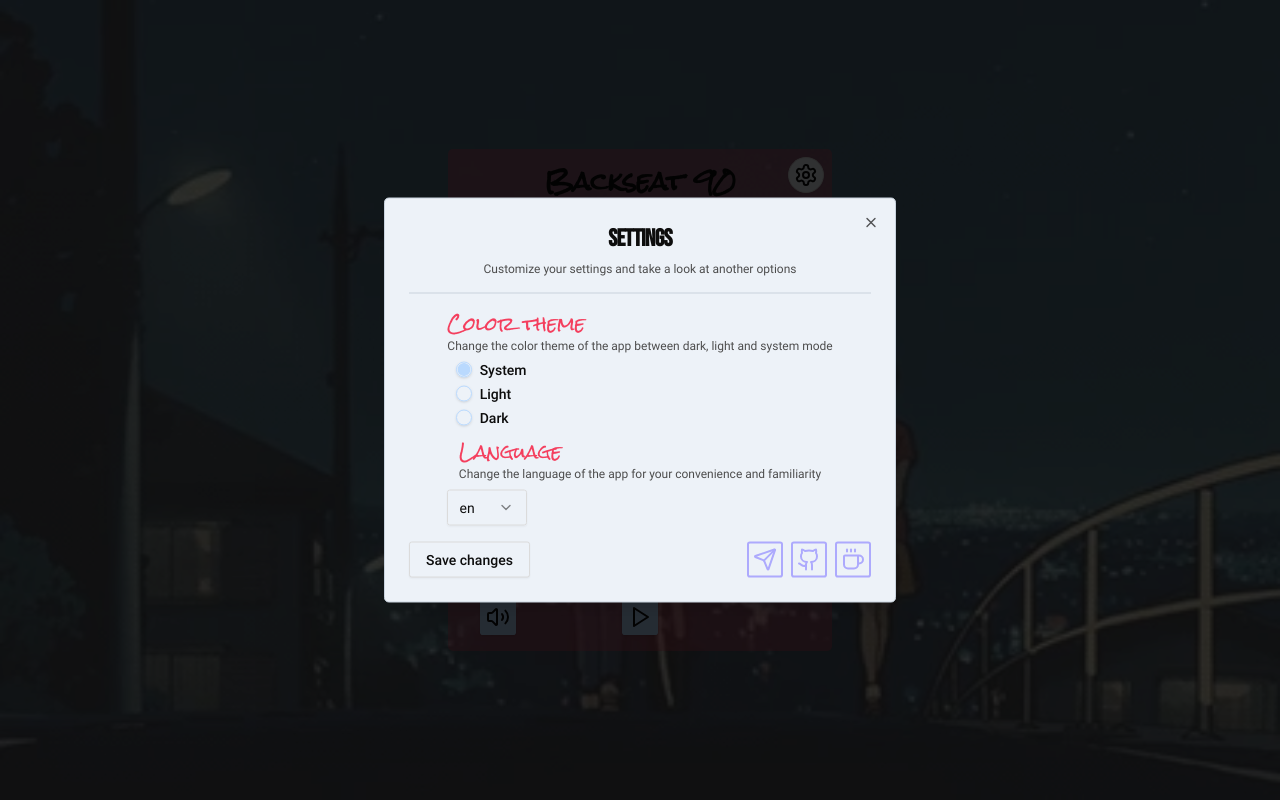
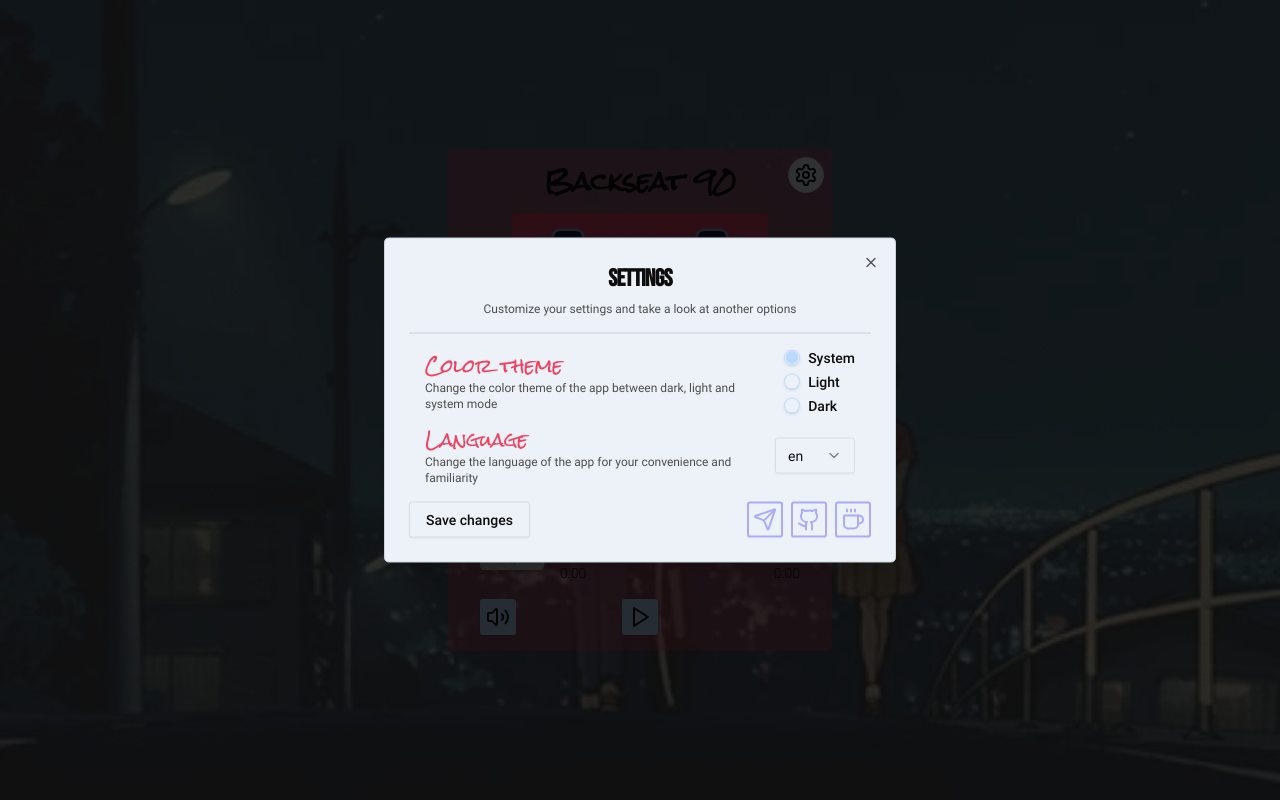
Before and after one commit to unhaten/backseat-90, a Next.js app: page / in a window 1280 px wide. Both pictures are taken after a click on the button 806 px from the left and 175 px from the top of the page. Built offline with nearby package versions, Linux system fonts and the light colour scheme.

Commit message:
now added changes to sm+ screen

```diff
--- a/src/widgets/settings/components/language-change/ui.tsx
+++ b/src/widgets/settings/components/language-change/ui.tsx
@@ -11,7 +11,7 @@ export const LanguageChange = () => {
 	const language = 'en'
 	return (
 		<SettingsContainer>
-			<div className='col-span-3 sm:col-span-4'>
+			<div className='col-span-3'>
 				<h3 className='text-md sm:text-lg font-rockSalt text-rose-500'>
 					Language
 				</h3>
--- a/src/widgets/settings/components/theme-color/ui.tsx
+++ b/src/widgets/settings/components/theme-color/ui.tsx
@@ -11,7 +11,7 @@ export const ThemeColor = () => {
 	}
 	return (
 		<SettingsContainer>
-			<div className='col-span-3 sm:col-span-4'>
+			<div className='col-span-3'>
 				<h3 className='text-md sm:text-lg font-rockSalt text-rose-500'>
 					Color theme
 				</h3>
```
